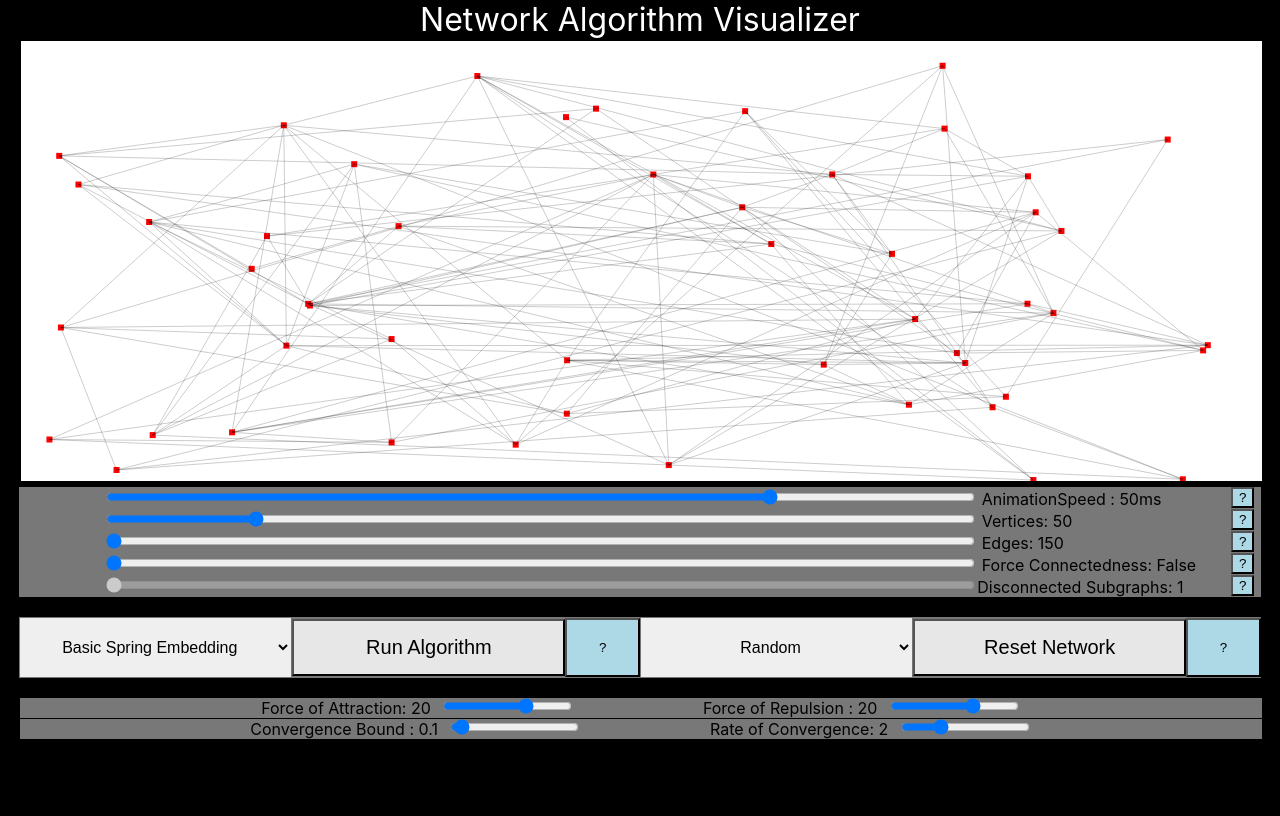
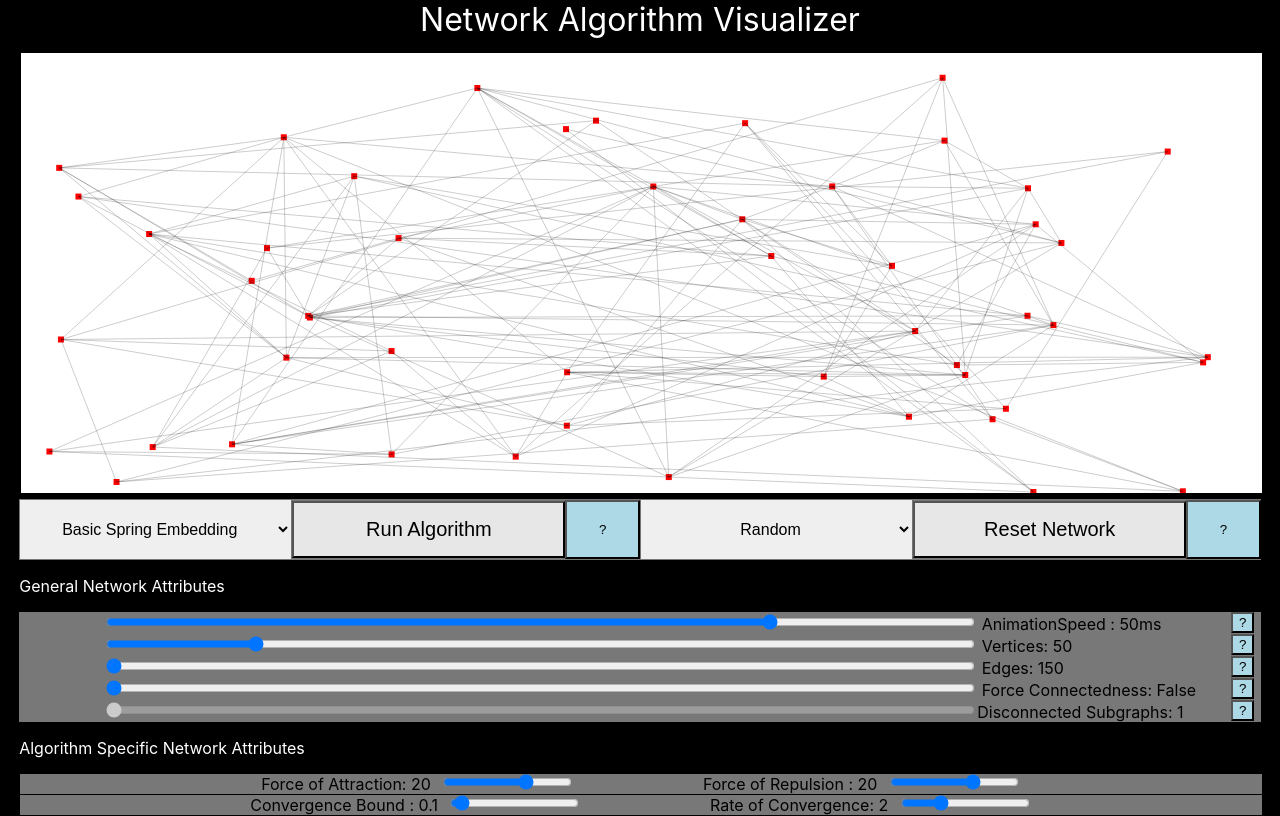
Before and after one commit to alexandreLamarre/Network-Analysis-Visualization, a React (Create React App) app in the folder networks/: page / in a window 1280 px wide. Built offline with nearby package versions, Linux system fonts and the light colour scheme.

Commit message:
improved layout

```diff
--- a/networks/src/HelpWindow.css
+++ b/networks/src/HelpWindow.css
@@ -1,4 +1,9 @@
 .Modal{
+  position:fixed;
+  top:10%;
+  left: 10%;
+  right: 10%;
+  bottom: 10%;
 }
 
 .Overlay{
--- a/networks/src/Network.css
+++ b/networks/src/Network.css
@@ -1,7 +1,7 @@
 .networkCanvas{
   background-color: #FFFFFF;
   border: #000000 2px solid;
-  margin-bottom: 0px;
+  margin-top: 1%;
 }
 .network{
 
--- a/networks/src/Network.js
+++ b/networks/src/Network.js
@@ -33,6 +33,7 @@ class NetworkVisualizer extends React.Component{
       maxDegree: Infinity,
       disconnected: 1,
       algoType: "spring",
+      randomType: "random",
     };
 
     this.help = React.createRef()
@@ -137,8 +138,6 @@ class NetworkVisualizer extends React.Component{
 
   setAnimationSpeed(ms){
     const value = Math.abs(150-ms);
-    // console.log("setting to")
-    // console.log(value)
     this.setState({animationSpeed: value});
   }
 
@@ -159,28 +158,19 @@ class NetworkVisualizer extends React.Component{
   }
 
   setConnected(v){
-    // console.log(v);
     const value = parseInt(v);
     const that = this;
     waitSetConnected(that, value);
   }
-
   setDisconnectedSubgraphs(v){
-    // console.log(v);
     const value = parseInt(v);
     this.setState({disconnected: value})
   }
-
   setAlgoType(v){
-    console.log(v);
     this.setState({algoType: v});
   }
-
-  /**
-   Not implemented yet
-   **/
   setRandomizedType(v){
-
+    this.setState({randomType: v})
   }
 
   setHelp(v){
@@ -209,6 +199,24 @@ class NetworkVisualizer extends React.Component{
       this.help.current.setInfo("This attribute controls whether or not there is a path between every vertex or not. Many layout algorithms operate under the assumption the network/graph is connected, but we have not assumed this by default for the sake of intllectual curiosity.")
       this.help.current.setOpen(true);
     }
+    if(v === "randomType"){
+      this.help.current.setTitle("Network Generation : Random");
+      this.help.current.setInfo("Nothing here for now");
+      this.help.current.setOpen(true);
+    }
+    if(v === "algoType"){
+      if(this.state.algoType === "spring"){
+        this.help.current.setTitle("Basic Spring Embedding Algorithm");
+        this.help.current.setInfo("Based on Peter Eades 1984 paper: 'A graph drawing heuristic' <br/> Models the vertices as steel rings and edges as springs connecting the edges. Transforms the network layout problem into a dynamical system. ");
+        this.help.current.setOpen(true);
+      }
+      if(this.state.algoType === "fruchtermanReingold"){
+        this.help.current.setTitle("Fruchterman Reingold Algorithm");
+        this.help.current.setInfo("Based on Fruchterman-Reingold 1991 paper. Models vertices-edges as a spring system, conceptually considers vertices as atomic nuclei.");
+        this.help.current.setOpen(true);
+      }
+    }
+
   }
 
   resetNetwork(){
@@ -222,6 +230,23 @@ class NetworkVisualizer extends React.Component{
             <canvas
             className = "networkCanvas" ref = {this.canvas}>
             </canvas>
+            <div className = "selectalgorow">
+            <select className = "selectalgo" onChange = {(event) => this.setAlgoType(event.target.value)}>
+              <option value = "spring"> Basic Spring Embedding </option>
+              <option value = "fruchtermanReingold"> FruchtermanReingold </option>
+            </select>
+            <button className = "b" onClick = {() => this.runAlgorithm()} disabled = {this.state.running}> Run Algorithm </button>
+            <button className = "helpbresized" onClick = {() => this.setHelp("algoType")}> ? </button>
+            <select className = "selectalgo">
+              <option value = "random" onChange = {(event) => this.setRandomizedType(event.target.value)}> Random </option>
+              <option value = "randomcircle" disabled = {true}> Random Circle </option>
+              <option value = "randomsymmetry" disabled = {true}> Random Symmetry </option>
+            </select>
+            <button className = "b" disabled = {this.state.running} onClick = {() => this.resetNetwork()}> Reset Network</button>
+            <button className = "helpbresized" onClick = {() => this.setHelp("randomType")}>?</button>
+            </div>
+            <HelpWindow ref = {this.help}></HelpWindow>
+            <p style = {{color: "white"}}> General Network Attributes</p>
             <div className = "sliders">
               <input
               type = "range"
@@ -288,26 +313,10 @@ class NetworkVisualizer extends React.Component{
               </label>
               <button className = "helpb" onClick = {() => this.setHelp("disconnected")}> ?</button>
             </div>
-            <br/>
-            <div className = "selectalgorow">
-            <select className = "selectalgo" onChange = {(event) => this.setAlgoType(event.target.value)}>
-              <option value = "spring"> Basic Spring Embedding </option>
-              <option value = "fruchtermanReingold"> FruchtermanReingold </option>
-            </select>
-            <button className = "b" onClick = {() => this.runAlgorithm()} disabled = {this.state.running}> Run Algorithm </button>
-            <button className = "helpbresized"> ? </button>
-            <select className = "selectalgo">
-              <option value = "random" onChange = {(event) => this.setRandomizedType(event.target.value)}> Random </option>
-              <option value = "randomcircle" disabled = {true}> Random Circle </option>
-              <option value = "randomsymmetry" disabled = {true}> Random Symmetry </option>
-            </select>
-            <button className = "b" disabled = {this.state.running} onClick = {() => this.resetNetwork()}> Reset Network</button>
-            <button className = "helpbresized">?</button>
-            </div>
-            <br/>
 
 
 
+            <p style = {{color: "white"}}>Algorithm Specific Network Attributes</p>
             <div className = "sliders2">
               <label> Force of Attraction: {this.state.cspring}</label>
               <input className = "slider2"
@@ -357,7 +366,7 @@ class NetworkVisualizer extends React.Component{
               </input>
 
             </div>
-            <HelpWindow ref = {this.help}></HelpWindow>
+
            </div>
   }
 }
```
